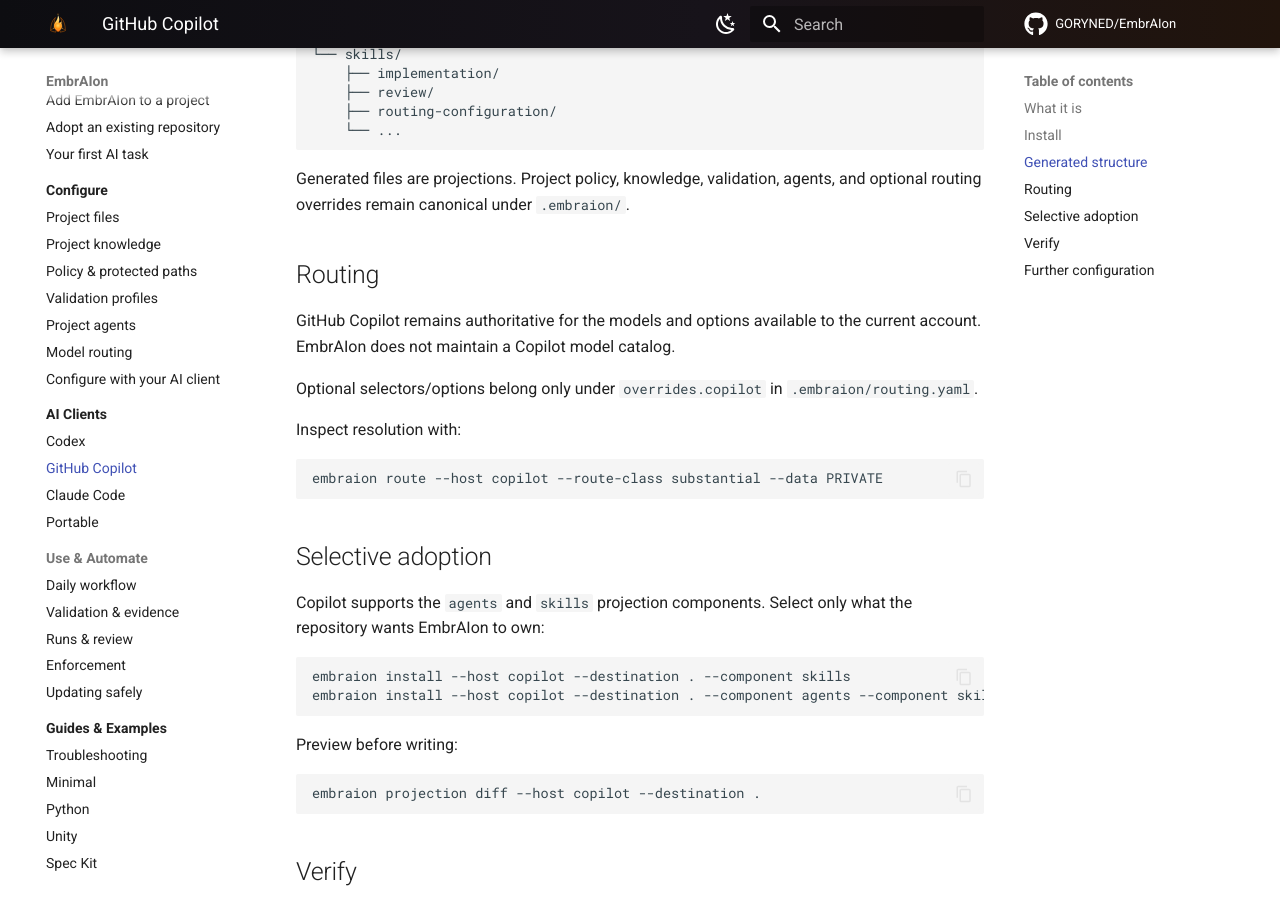
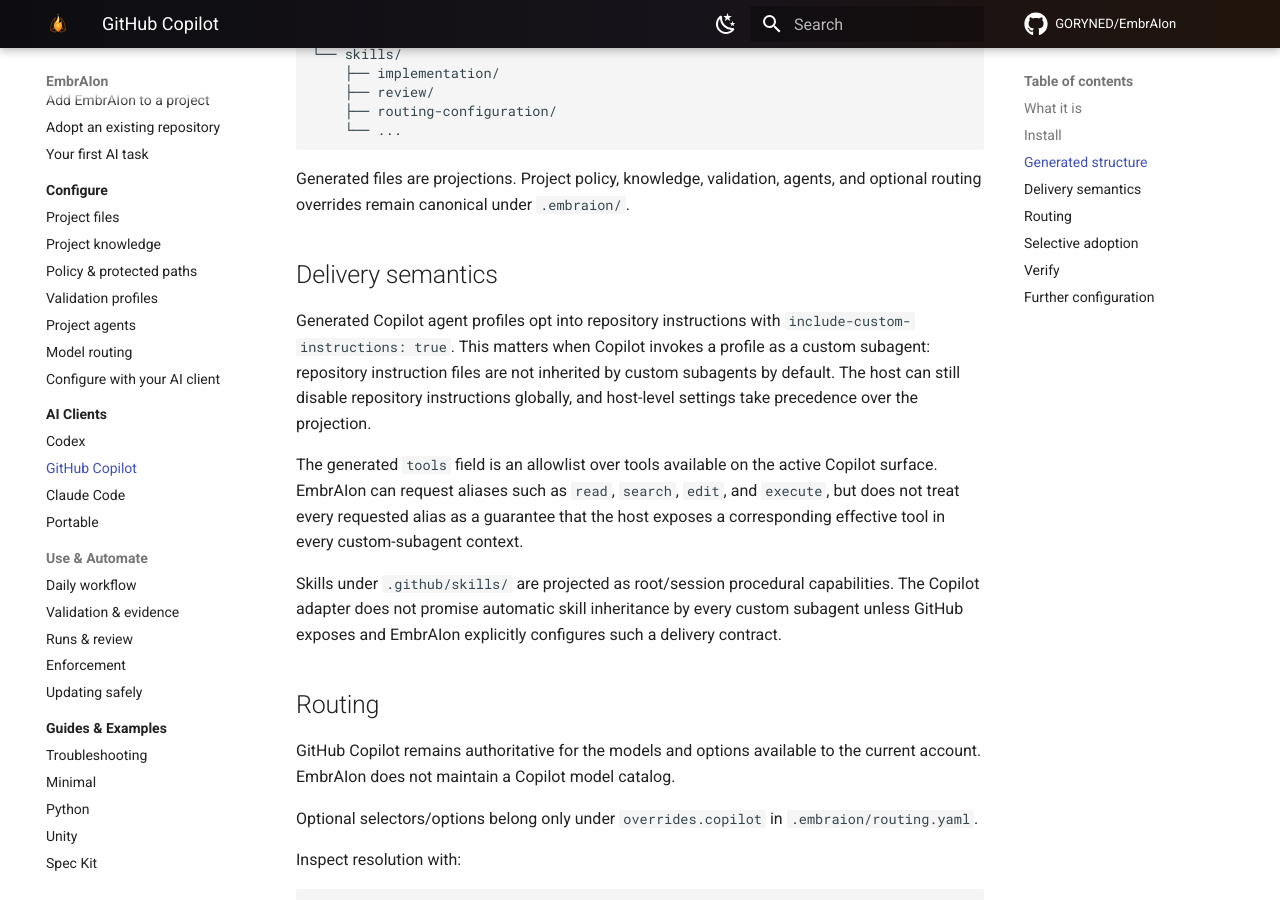
Before and after one commit to GORYNED/EmbrAIon, an MkDocs documentation site: the page built from docs/hosts/copilot.md, in a window 1280 px wide and 900 px high, scrolled down 584 px. Built offline with MkDocs 1.6.1 and Material for MkDocs 9.7.7, drawn with Linux system fonts in a browser that asks for light colours; comment, search, counter and statistics services are not loaded.

Commit message:
Document Copilot agent delivery semantics

````diff
--- a/docs/hosts/copilot.md
+++ b/docs/hosts/copilot.md
@@ -27,6 +27,14 @@ embraion install --host copilot --destination .
 ```
 
 Generated files are projections. Project policy, knowledge, validation, agents, and optional routing overrides remain canonical under `.embraion/`.
+
+## Delivery semantics
+
+Generated Copilot agent profiles opt into repository instructions with `include-custom-instructions: true`. This matters when Copilot invokes a profile as a custom subagent: repository instruction files are not inherited by custom subagents by default. The host can still disable repository instructions globally, and host-level settings take precedence over the projection.
+
+The generated `tools` field is an allowlist over tools available on the active Copilot surface. EmbrAIon can request aliases such as `read`, `search`, `edit`, and `execute`, but does not treat every requested alias as a guarantee that the host exposes a corresponding effective tool in every custom-subagent context.
+
+Skills under `.github/skills/` are projected as root/session procedural capabilities. The Copilot adapter does not promise automatic skill inheritance by every custom subagent unless GitHub exposes and EmbrAIon explicitly configures such a delivery contract.
 
 ## Routing
 
````
